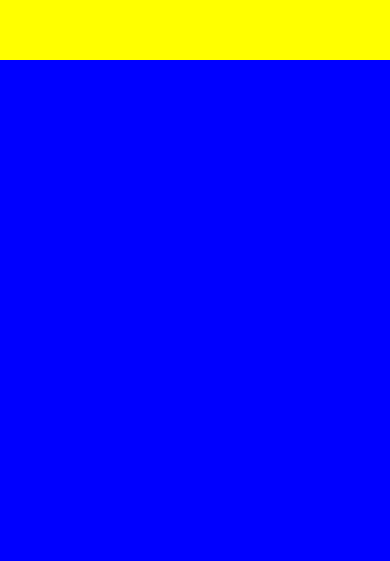
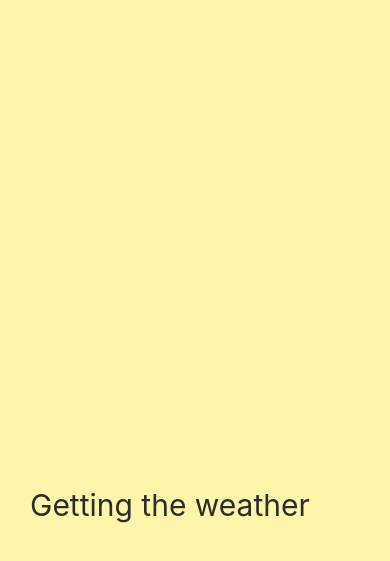
Before and after one commit to hds2g/Fokin_weather, a React Native app: screen / in a window 390 px wide. Shown: the part 221-782 px from the top of the page. Built offline with nearby package versions, Linux system fonts and the light colour scheme.

Commit message:
Loading Screen

```diff
--- a/App.js
+++ b/App.js
@@ -1,26 +1,6 @@
 import React from "react";
-import { StyleSheet, Text, View } from "react-native";
+import Loading from "./Loading";
 
 export default function App() {
-  return (
-    <View style={styles.container}>
-      <View style={styles.yellowView} />
-      <View style={styles.blueView} />
-    </View>
-  );
+  return <Loading />;
 }
-
-const styles = StyleSheet.create({
-  container: {
-    flex: 1,
-    backgroundColor: "#fff"
-  },
-  yellowView: {
-    flex: 1,
-    backgroundColor: "yellow"
-  },
-  blueView: {
-    flex: 2,
-    backgroundColor: "blue"
-  }
-});
--- /dev/null
+++ b/Loading.js
@@ -0,0 +1,24 @@
+import React from "react";
+import { StyleSheet, Text, View } from "react-native";
+
+export default function Loading() {
+  return (
+    <View style={styles.container}>
+      <Text style={styles.text}>Getting the weather</Text>
+    </View>
+  );
+}
+
+const styles = StyleSheet.create({
+  container: {
+    flex: 1,
+    justifyContent: "flex-end",
+    paddingHorizontal: 30,
+    paddingVertical: 100,
+    backgroundColor: "#FDF6AA"
+  },
+  text: {
+    color: "#2c2c2c",
+    fontSize: 30
+  }
+});
```
